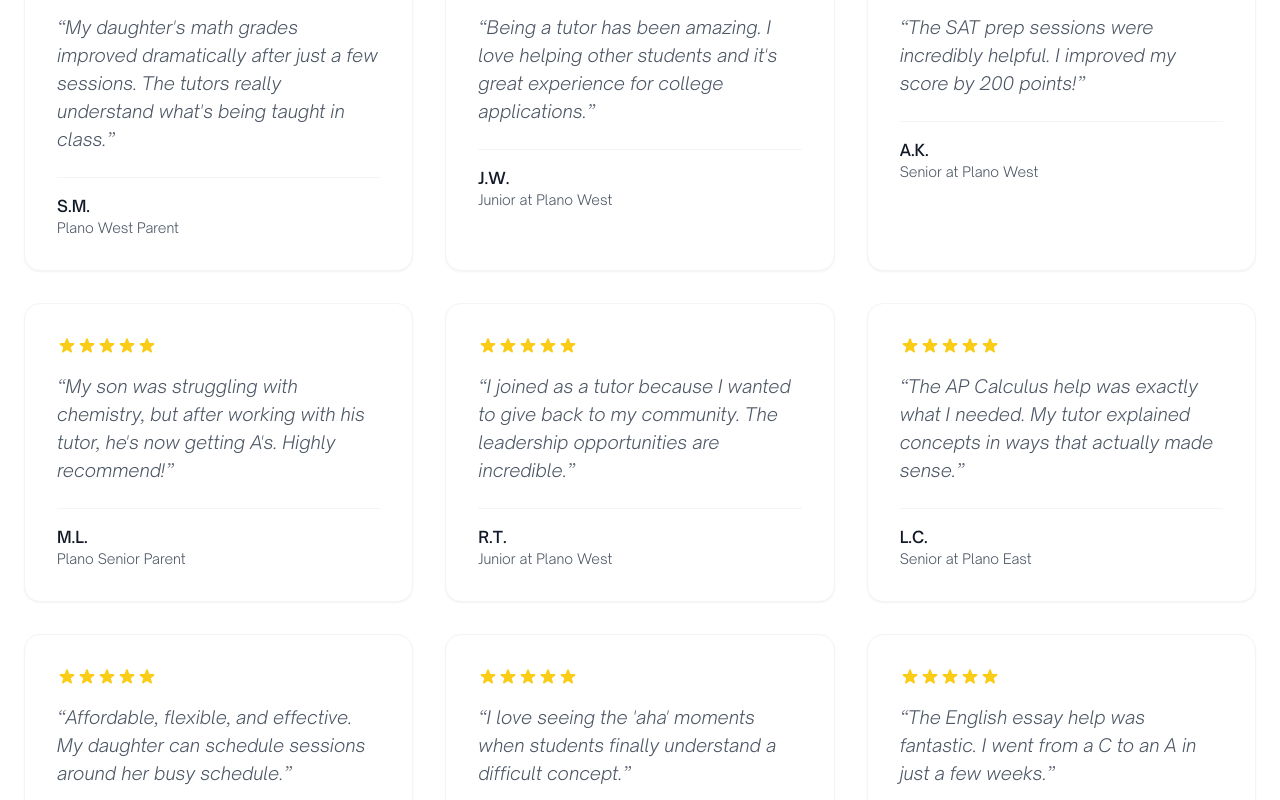
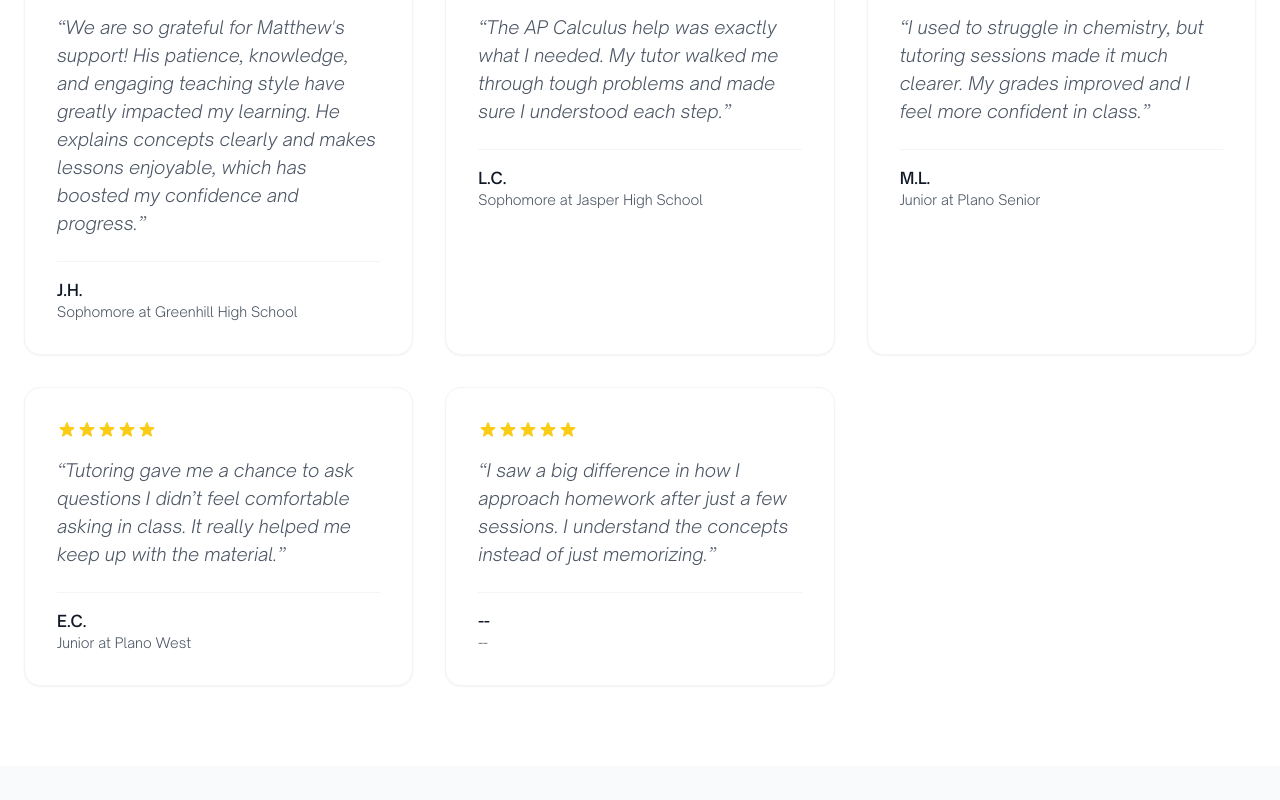
Before and after one commit to Sanjit-K/tutor-monkey, a Next.js app: page /testimonials in a window 1280 px wide. Shown: the part 560-1360 px from the top of the page. Built offline with nearby package versions, Linux system fonts and the light colour scheme.

Commit message:
testimonial updates

```diff
--- a/app/testimonials/page.tsx
+++ b/app/testimonials/page.tsx
@@ -12,65 +12,37 @@ export default function TestimonialsPage() {
   const isClient = useIsClient();
   const testimonials = [
     {
-      quote: "My daughter's math grades improved dramatically after just a few sessions. The tutors really understand what's being taught in class.",
-      author: "S.M.",
-      role: "Plano West Parent",
-      rating: 5,
-      category: "parent"
-    },
-    {
-      quote: "Being a tutor has been amazing. I love helping other students and it's great experience for college applications.",
-      author: "J.W.",
-      role: "Junior at Plano West",
-      rating: 5,
-      category: "tutor"
-    },
-    {
-      quote: "The SAT prep sessions were incredibly helpful. I improved my score by 200 points!",
-      author: "A.K.",
-      role: "Senior at Plano West",
+  quote: "We are so grateful for Matthew's support! His patience, knowledge, and engaging teaching style have greatly impacted my learning. He explains concepts clearly and makes lessons enjoyable, which has boosted my confidence and progress.",
+  author: "J.H.",
+  role: "Sophomore at Greenhill High School",
   rating: 5,
   category: "student"
 },
 {
-      quote: "My son was struggling with chemistry, but after working with his tutor, he's now getting A's. Highly recommend!",
-      author: "M.L.",
-      role: "Plano Senior Parent",
-      rating: 5,
-      category: "parent"
-    },
-    {
-      quote: "I joined as a tutor because I wanted to give back to my community. The leadership opportunities are incredible.",
-      author: "R.T.",
-      role: "Junior at Plano West",
-      rating: 5,
-      category: "tutor"
-    },
-    {
-      quote: "The AP Calculus help was exactly what I needed. My tutor explained concepts in ways that actually made sense.",
+  quote: "The AP Calculus help was exactly what I needed. My tutor walked me through tough problems and made sure I understood each step.",
   author: "L.C.",
-      role: "Senior at Plano East",
+  role: "Sophomore at Jasper High School",
   rating: 5,
   category: "student"
 },
 {
-      quote: "Affordable, flexible, and effective. My daughter can schedule sessions around her busy schedule.",
-      author: "D.P.",
-      role: "Plano West Parent",
+  quote: "I used to struggle in chemistry, but tutoring sessions made it much clearer. My grades improved and I feel more confident in class.",
+  author: "M.L.",
+  role: "Junior at Plano Senior",
   rating: 5,
-      category: "parent"
+  category: "student"
 },
 {
-      quote: "I love seeing the 'aha' moments when students finally understand a difficult concept.",
+  quote: "Tutoring gave me a chance to ask questions I didn’t feel comfortable asking in class. It really helped me keep up with the material.",
   author: "E.C.",
   role: "Junior at Plano West",
   rating: 5,
-      category: "tutor"
+  category: "student"
 },
 {
-      quote: "The English essay help was fantastic. I went from a C to an A in just a few weeks.",
-      author: "K.M.",
-      role: "Junior at Plano Senior",
+  quote: "I saw a big difference in how I approach homework after just a few sessions. I understand the concepts instead of just memorizing.",
+  author: "--",
+  role: "--",
   rating: 5,
   category: "student"
 }
@@ -114,7 +86,7 @@ export default function TestimonialsPage() {
               transition={{ duration: 0.8, delay: 0.6 }}
               className="text-xl md:text-2xl text-gray-600 mb-12 max-w-3xl mx-auto font-light"
             >
-              Real stories from students, parents, and tutors about their Tutor Monkey experience
+              Real stories from students and parents about their Tutor Monkey experience
             </motion.p>
           </div>
         </motion.section>
--- a/app/tutors/page.tsx
+++ b/app/tutors/page.tsx
@@ -192,23 +192,7 @@ export default function TutorsPage() {
                     </div>
                   </div>
 
-                  <div className="flex items-center mb-4">
-                    <div className="text-yellow-400 flex">
-                      {[...Array(tutor.rating)].map((_, i) => (
-                        <svg
-                          key={i}
-                          className="w-4 h-4"
-                          fill="currentColor"
-                          viewBox="0 0 20 20"
-                        >
-                          <path d="M9.049 2.927c.3-.921 1.603-.921 1.902 0l1.07 3.292a1 1 0 00.95.69h3.462c.969 0 1.371 1.24.588 1.81l-2.8 2.034a1 1 0 00-.364 1.118l1.07 3.292c.3.921-.755 1.688-1.54 1.118l-2.8-2.034a1 1 0 00-1.175 0l-2.8 2.034c-.784.57-1.838-.197-1.539-1.118l1.07-3.292a1 1 0 00-.364-1.118L2.98 8.72c-.783-.57-.38-1.81.588-1.81h3.461a1 1 0 00.951-.69l1.07-3.292z" />
-                        </svg>
-                      ))}
-                    </div>
-                    <span className="text-sm text-gray-500 ml-2 font-light">
-                      {tutor.rating}.0
-                    </span>
-                  </div>
+
 
                   <p className="text-gray-600 text-sm leading-relaxed font-light italic mb-4">
                     &ldquo;{tutor.quote}&rdquo;
```
Lines whose indentation alone changed are shown as unchanged.
